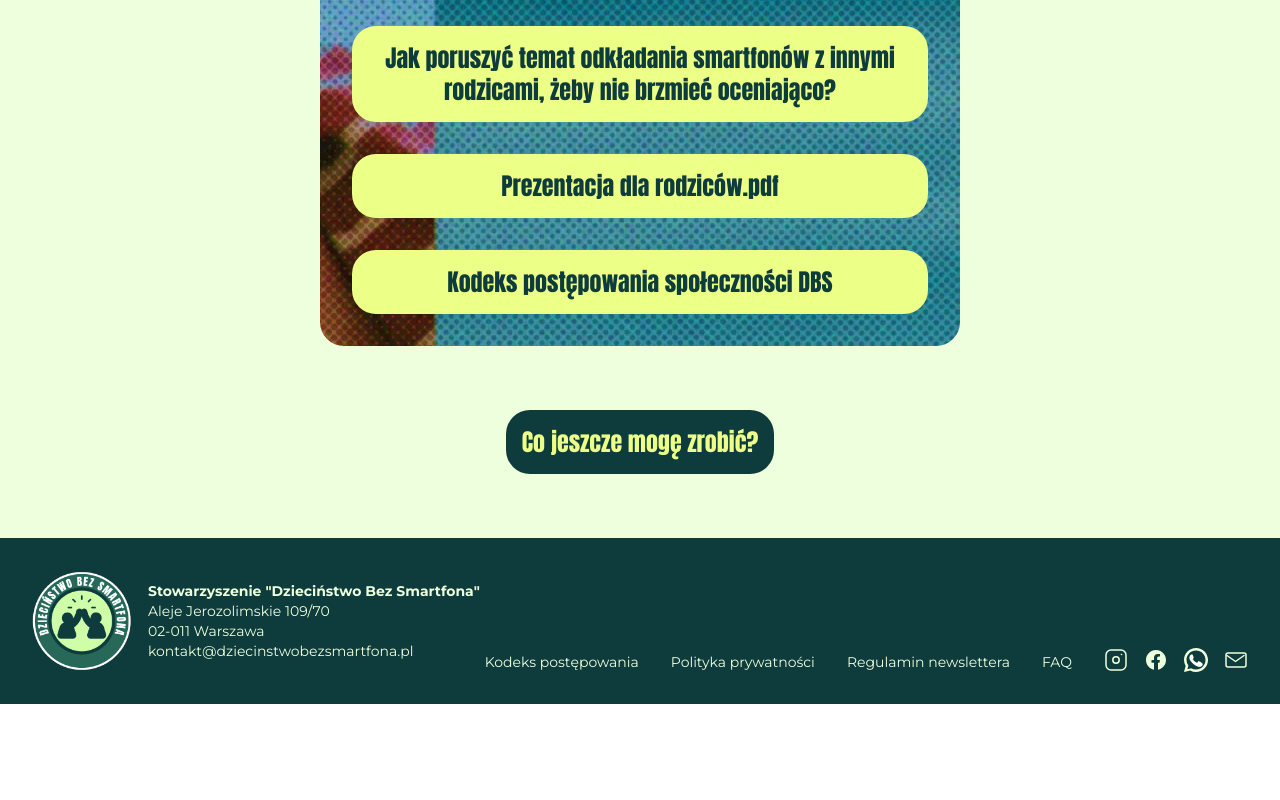
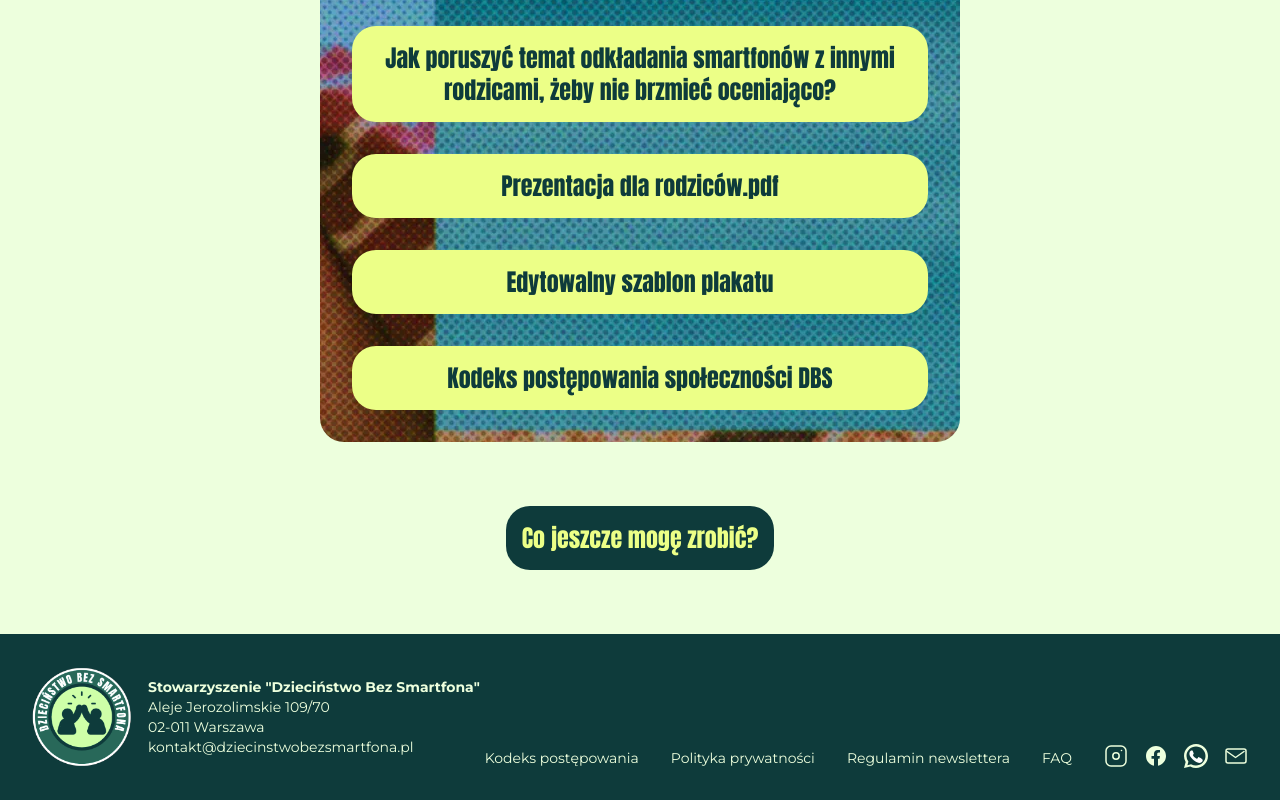
Before and after one commit to dziecinstwobezsmartfona/dbs-strona, a Next.js app: page /podpisz-pakt-dziekujemy in a window 1280 px wide. Shown: the part 2166-2966 px from the top of the page. Before the commit the page ends 2870 px from the top, so only its background shows below. Built offline with nearby package versions, Linux system fonts and the light colour scheme; a web font is replaced by a local one.

Commit message:
Dodano link do szablonu plakatu

```diff
--- a/app/co-moge-zrobic/page.tsx
+++ b/app/co-moge-zrobic/page.tsx
@@ -35,6 +35,9 @@ export default function NaszaMisja() {
                     <Link className="flex justify-center bg-(--secondary-accent) rounded-3xl w-full mx-8 mt-8 p-4 hover:bg-(--background)" href="https://drive.google.com/file/d/1mG1eOrIsBHixjMHGWmnBcBJcUnhS2Ypn/view?usp=sharing">
                         <span className="text-lg lg:text-2xl font-title text-(--foreground) text-center">Prezentacja dla rodziców.pdf</span>
                     </Link>
+                    <Link className="flex justify-center bg-(--secondary-accent) rounded-3xl w-full mx-8 mt-8 p-4 hover:bg-(--background)" href="https://docs.google.com/document/d/15RmM4p2QndwEpb_zta4dxDe6KFVTTDn04UpiaQ1-FME/edit?usp=sharing">
+                        <span className="text-lg lg:text-2xl font-title text-(--foreground) text-center">Edytowalny szablon plakatu</span>
+                    </Link>
                     <Link className="flex justify-center bg-(--secondary-accent) rounded-3xl w-full mx-8 mt-8 p-4 hover:bg-(--background)" href="https://dziecinstwobezsmartfona.pl/kodeks-postepowania">
                         <span className="text-lg lg:text-2xl font-title text-(--foreground) text-center">Kodeks postępowania społeczności DBS</span>
                     </Link>
--- a/app/podpisz-pakt-dziekujemy/page.tsx
+++ b/app/podpisz-pakt-dziekujemy/page.tsx
@@ -57,6 +57,9 @@ export default function PodpiszPaktDziekujemy() {
             <Link className="flex justify-center bg-(--secondary-accent) rounded-3xl w-full mx-8 mt-8 p-4 hover:bg-(--background)" href="https://drive.google.com/file/d/1mG1eOrIsBHixjMHGWmnBcBJcUnhS2Ypn/view?usp=sharing">
               <span className="text-lg lg:text-2xl font-title text-(--foreground) text-center">Prezentacja dla rodziców.pdf</span>
             </Link>
+            <Link className="flex justify-center bg-(--secondary-accent) rounded-3xl w-full mx-8 mt-8 p-4 hover:bg-(--background)" href="https://docs.google.com/document/d/15RmM4p2QndwEpb_zta4dxDe6KFVTTDn04UpiaQ1-FME/edit?usp=sharing">
+              <span className="text-lg lg:text-2xl font-title text-(--foreground) text-center">Edytowalny szablon plakatu</span>
+            </Link>
             <Link className="flex justify-center bg-(--secondary-accent) rounded-3xl w-full mx-8 mt-8 p-4 hover:bg-(--background)" href="https://dziecinstwobezsmartfona.pl/kodeks-postepowania">
               <span className="text-lg lg:text-2xl font-title text-(--foreground) text-center">Kodeks postępowania społeczności DBS</span>
             </Link>
```
